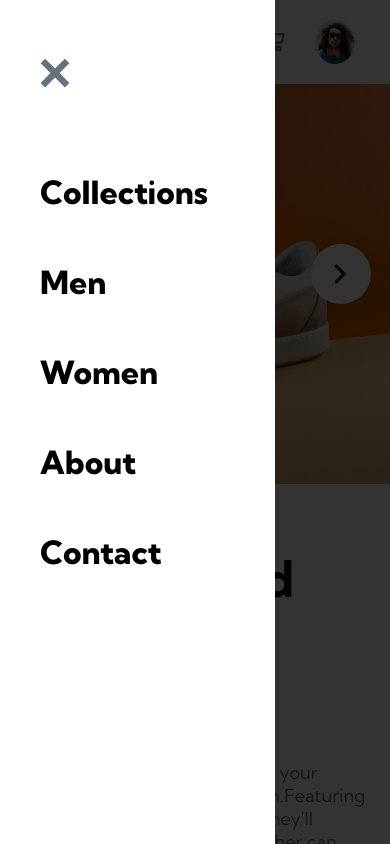
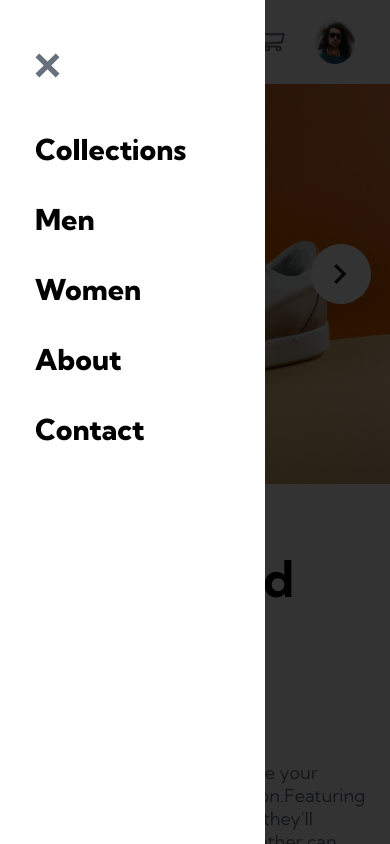
Before and after one commit to thehelpfultipper/frontendmentor_ecommerce_page, a React (Vite) app: page / in a window 390 px wide. Both pictures are taken after a click on the element 45 px from the left and 41 px from the top of the page. Shown: the top 844 px of the page. Built offline with nearby package versions, Linux system fonts and the light colour scheme.

Commit message:
Adjust responsive styles of menu panel

```diff
--- a/src/components/Nav/Nav.module.css
+++ b/src/components/Nav/Nav.module.css
@@ -133,6 +133,16 @@
   }
 }
 
+@media (max-width: 425px) {
+  .menuPanel {
+    font-size: 1.8rem;
+  }
+
+  .menuPanel .mob {
+    gap: 35px;
+  }
+}
+
 @media (max-width: 375px) {
   .navWrapper {
     padding: 15px 20px;
--- a/src/components/UI/Modal.module.css
+++ b/src/components/UI/Modal.module.css
@@ -45,3 +45,14 @@
   width: 35px;
   height: 100%;
 }
+
+@media(max-width: 425px) {
+  .overlayContent.mob {
+    padding: 35px;
+  }
+
+  .mob .dismiss {
+    width: 25px;
+    margin-bottom: 70px;
+  }
+}
```
